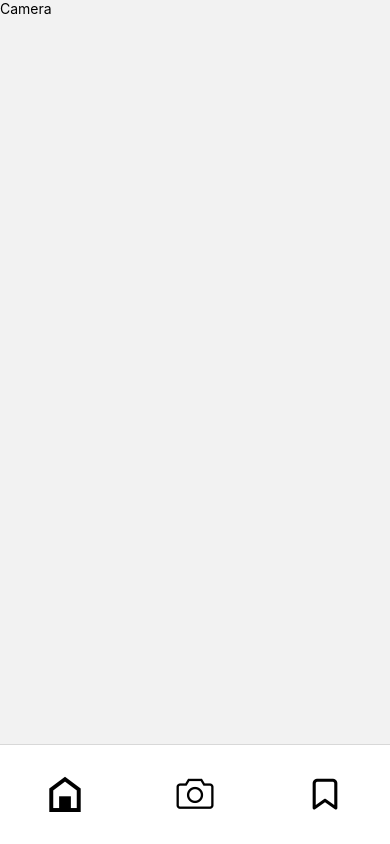
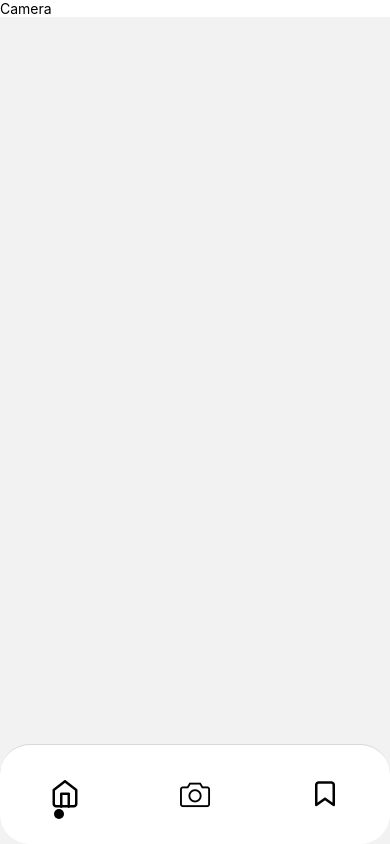
Before and after one commit to aionitel/justeatAI, a React Native app: screen /Camera in a window 390 px wide. Built offline with nearby package versions, Linux system fonts and the light colour scheme.

Commit message:
navbar animation working but not with touchableOpacity

```diff
--- a/components/nav/NavBar.tsx
+++ b/components/nav/NavBar.tsx
@@ -1,17 +1,20 @@
-import React, { ComponentType } from 'react'
-import { ViewBase, View, Text, SafeAreaView, Image, ImageSourcePropType, TouchableOpacity } from 'react-native'
+import React, { ComponentType, useRef } from 'react'
+import { ViewBase, View, Text, SafeAreaView, Image, ImageSourcePropType, TouchableOpacity, Animated, Dimensions } from 'react-native'
 import { NavigationContainer } from '@react-navigation/native';
 import { createBottomTabNavigator } from '@react-navigation/bottom-tabs';
 import Home from '../../pages/Home';
 import Camera from '../../pages/Camera';
 import Journal from '../../pages/Journal';
-import SimpleLineIcons from 'react-native-vector-icons/SimpleLineIcons' // camera icon
-import MaterialCommunityIcons from 'react-native-vector-icons/MaterialCommunityIcons' // notepad icon
+import SimpleLineIcons from 'react-native-vector-icons/SimpleLineIcons'
 import Feather from 'react-native-vector-icons/Feather'
 
 const Tab = createBottomTabNavigator();
 
+let opacity = 1;
+
 const NavBar = () => {
+  const tabOffSetValue = useRef(new Animated.Value(0)).current;
+
   return (
     <View style={{ flex: 1 }}>
       <NavigationContainer>
@@ -22,53 +25,92 @@ const NavBar = () => {
             tabBarShowLabel: false,
             tabBarHideOnKeyboard: true,
             tabBarStyle: {
-              height: 100
-            }
+              height: 100,
+              borderRadius: 30,
+              overflow: 'hidden',
+              position: 'absolute',
+            },
           }}
         >
           <Tab.Screen name='Home' component={Home}
             options={({ navigation }) => ({
-              tabBarIcon: ({ size, focused, color}) => (
-                <NavIcon path='Home' iconLib={MaterialCommunityIcons} iconName='home-variant-outline' size={size + 10} navigation={navigation} />
+              tabBarIcon: ({ size }) => (
+                <Feather
+                  name='home'
+                  style={{ opacity: opacity }}
+                  onPressIn={() => {opacity = 0.1}}
+                  onPressOut={() => {opacity = 1}}
+                  size={30}
+                />
               )
+            })}
+            listeners={({}) => ({
+              tabPress: e => {
+                Animated.spring(tabOffSetValue, {
+                  toValue: 4,
+                  useNativeDriver: true
+                }).start();
+              }
             })}
           />
           <Tab.Screen name='Camera' component={Camera}
             options={({ navigation }) => ({
-              tabBarIcon: ({ size, focused, color}) => (
-                <NavIcon path='Camera' iconLib={SimpleLineIcons} iconName='camera' size={size} navigation={navigation} />
+              tabBarIcon: ({ size }) => (
+                <SimpleLineIcons
+                  name='camera'
+                  style={{ opacity: opacity }}
+                  onPressIn={() => {opacity = 0.1}}
+                  onPressOut={() => {opacity = 1}}
+                  size={30}
+                />
               )
+            })}
+            listeners={({}) => ({
+              tabPress: e => {
+                Animated.spring(tabOffSetValue, {
+                  toValue: 134,
+                  useNativeDriver: true
+                }).start();
+              }
             })}
           />
           <Tab.Screen name='Journal' component={Journal}
             options={({ navigation }) => ({
-              tabBarIcon: ({ size, focused, color}) => (
-                <NavIcon path='Journal' iconLib={Feather} iconName='bookmark' size={size} navigation={navigation} />
+              tabBarIcon: ({ size }) => (
+                <Feather
+                  name='bookmark'
+                  style={{ opacity: opacity }}
+                  onPressIn={() => {opacity = 0.1}}
+                  onPressOut={() => {opacity = 1}}
+                  size={30}
+                />
               )
+            })}
+            listeners={({}) => ({
+              tabPress: e => {
+                Animated.spring(tabOffSetValue, {
+                  toValue: 265,
+                  useNativeDriver: true
+                }).start();
+              }
             })}
           />
         </Tab.Navigator>
+        <Animated.View style={{
+        width: 10,
+        height: 10,
+        borderRadius: 20,
+        backgroundColor: 'black',
+        position: 'absolute',
+        bottom: 25,
+        left: 54,
+        transform: [
+          { translateX: tabOffSetValue }
+        ]
+      }} />
       </NavigationContainer>
     </View>
   )
 }
 
-interface NavIconProps {
-  path: string,
-  iconLib: any,
-  iconName: string,
-  size: number,
-  navigation: any
-}
-
-const NavIcon: React.FC<NavIconProps> = ({ path, iconLib, iconName, size, navigation }) => {
-  const SpecificIconLib = iconLib;
-
-  return (
-    <TouchableOpacity onPress={() => navigation.navigate(path)}>
-      <SpecificIconLib name={iconName} size={size + 12} />
-    </TouchableOpacity>
-  )
-}
-
 export default NavBar
--- a/package.json
+++ b/package.json
@@ -15,6 +15,7 @@
     "react": "17.0.1",
     "react-dom": "17.0.1",
     "react-native": "0.64.3",
+    "react-native-animated-nav-tab-bar": "^3.1.7",
     "react-native-safe-area-context": "3.3.2",
     "react-native-screens": "~3.10.1",
     "react-native-vector-icons": "^9.1.0",
--- a/pages/Camera.tsx
+++ b/pages/Camera.tsx
@@ -3,7 +3,7 @@ import { View, Text } from 'react-native'
 
 const Camera = () => {
   return (
-    <View>
+    <View style={{ backgroundColor: 'white' }}>
       <Text>Camera</Text>
     </View>
   )
```
Also changed, not shown: 1 other file (tests, documents, lock files or other folders).
